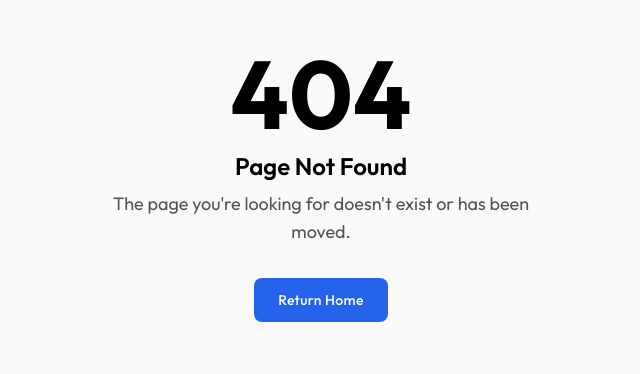
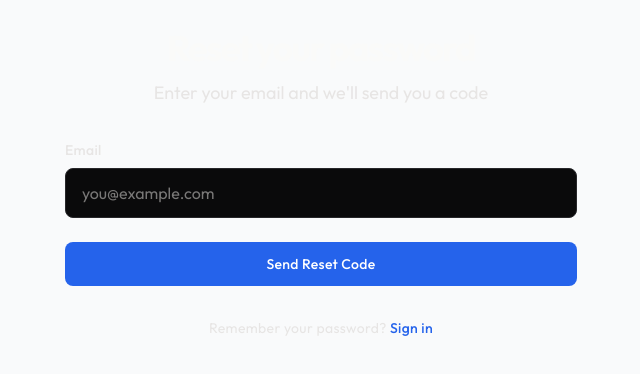
Before and after one commit to time2build-ai/time2ship, a Next.js app in the folder apps/client/: page /forgot-password in a window 1280 px wide. Before the commit this address had no page. Shown: the part 216-590 px from the top of the page, without its empty margins (319-959 px from the left). Built offline with nearby package versions, Linux system fonts and the light colour scheme.

Commit message:
feat(client): add forgot password page

```diff
--- /dev/null
+++ b/apps/client/app/(auth)/forgot-password/actions.ts
@@ -0,0 +1,39 @@
+'use server';
+
+import { z } from 'zod';
+
+const forgotPasswordSchema = z.object({
+  email: z.string().email('Invalid email address'),
+});
+
+export async function forgotPasswordAction(
+  prevState: unknown,
+  formData: FormData
+): Promise<{ error?: string; errors?: Record<string, string[]>; success?: boolean }> {
+  const result = forgotPasswordSchema.safeParse({
+    email: formData.get('email'),
+  });
+
+  if (!result.success) {
+    return { errors: result.error.flatten().fieldErrors };
+  }
+
+  try {
+    const apiUrl = process.env.NEXT_PUBLIC_API_URL || 'http://localhost:3001';
+    const response = await fetch(`${apiUrl}/api/auth/forgot-password`, {
+      method: 'POST',
+      headers: { 'Content-Type': 'application/json' },
+      body: JSON.stringify({ email: result.data.email }),
+    });
+
+    const data = await response.json();
+
+    if (!response.ok) {
+      return { error: data.message || 'Failed to send reset code' };
+    }
+
+    return { success: true };
+  } catch (error) {
+    return { error: 'Network error. Please try again.' };
+  }
+}
--- /dev/null
+++ b/apps/client/app/(auth)/forgot-password/components/forgot-password-form.tsx
@@ -0,0 +1,73 @@
+'use client';
+
+import { useActionState, useEffect } from 'react';
+import { useFormStatus } from 'react-dom';
+import { useRouter } from 'next/navigation';
+import Link from 'next/link';
+import { toast } from 'sonner';
+
+import { Button } from '@/shared/components/ui/button';
+import { Input } from '@/shared/components/ui/input';
+import { forgotPasswordAction } from '../actions';
+
+function SubmitButton(): React.ReactElement {
+  const { pending } = useFormStatus();
+  return (
+    <Button type="submit" loading={pending} className="w-full">
+      Send Reset Code
+    </Button>
+  );
+}
+
+export function ForgotPasswordForm(): React.ReactElement {
+  const router = useRouter();
+  const [state, formAction] = useActionState(forgotPasswordAction, null);
+
+  useEffect(() => {
+    if (state?.error) {
+      toast.error(state.error);
+    }
+    if (state?.success) {
+      const email = new FormData(document.querySelector('form')!).get('email') as string;
+      toast.success('Reset code sent! Check your email.');
+      router.push(`/verify-otp?email=${encodeURIComponent(email)}`);
+    }
+  }, [state, router]);
+
+  return (
+    <div className="w-full max-w-lg space-y-8 animate-fade-up">
+      <div className="text-center space-y-3">
+        <h1 className="text-4xl font-bold tracking-tighter leading-none">
+          Reset your password
+        </h1>
+        <p className="text-lg text-surface-dim leading-relaxed">
+          Enter your email and we'll send you a code
+        </p>
+      </div>
+
+      <form action={formAction} className="space-y-6">
+        <Input
+          name="email"
+          type="email"
+          label="Email"
+          placeholder="you@example.com"
+          autoComplete="email"
+          required
+          error={state?.errors?.email?.[0]}
+        />
+
+        <SubmitButton />
+      </form>
+
+      <p className="text-center text-sm text-surface-dim tracking-wide">
+        Remember your password?{' '}
+        <Link
+          href="/login"
+          className="font-medium text-accent-primary hover:text-accent-primary-soft transition-colors duration-150 ease-out"
+        >
+          Sign in
+        </Link>
+      </p>
+    </div>
+  );
+}
--- /dev/null
+++ b/apps/client/app/(auth)/forgot-password/page.tsx
@@ -0,0 +1,5 @@
+import { ForgotPasswordForm } from './components/forgot-password-form';
+
+export default function ForgotPasswordPage(): React.ReactElement {
+  return <ForgotPasswordForm />;
+}
```
